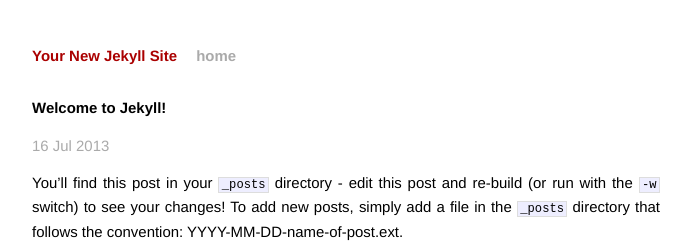
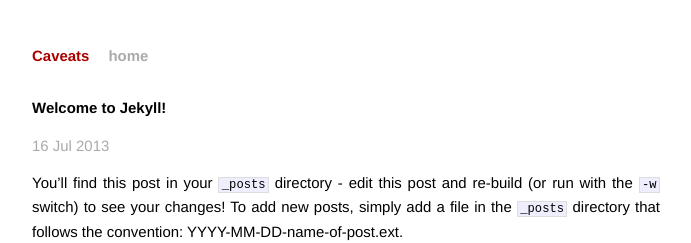
Before and after one commit to bezelga/caveats, a Jekyll site: the page built from _posts/2013-07-16-welcome-to-jekyll.markdown, in a window 1280 px wide. Shown: the top 243 px of the page, without its empty margins (294-985 px from the left). Built offline with Jekyll 4.4.1, drawn with Linux system fonts in a browser that asks for light colours; Markdown is read by kramdown in place of the engine named in the settings.

Commit message:
rocking out jekyll

```diff
--- a/_config.yml
+++ b/_config.yml
@@ -1,4 +1,5 @@
-name: Your New Jekyll Site
+name: Caveats
 markdown: redcarpet
 pygments: true
 port: 3000
+baseurl: /caveats
--- a/_layouts/default.html
+++ b/_layouts/default.html
@@ -7,10 +7,10 @@
         <meta name="viewport" content="width=device-width">
 
         <!-- syntax highlighting CSS -->
-        <link rel="stylesheet" href="/css/syntax.css">
+        <link rel="stylesheet" href="{{ site.baseurl }}/css/syntax.css" />
 
         <!-- Custom CSS -->
-        <link rel="stylesheet" href="/css/main.css">
+        <link rel="stylesheet" href="{{ site.baseurl }}/css/main.css">
 
     </head>
     <body>
```
